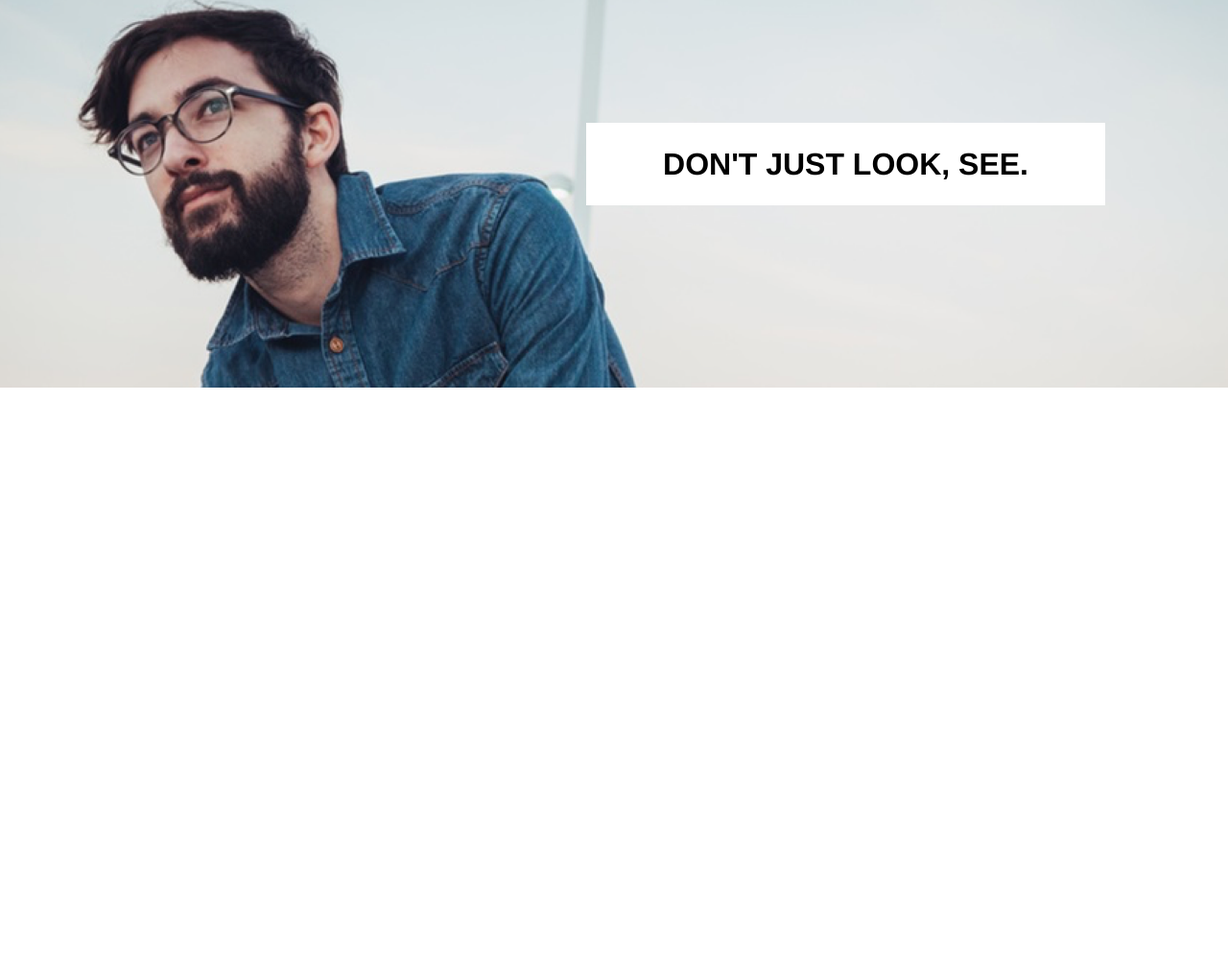
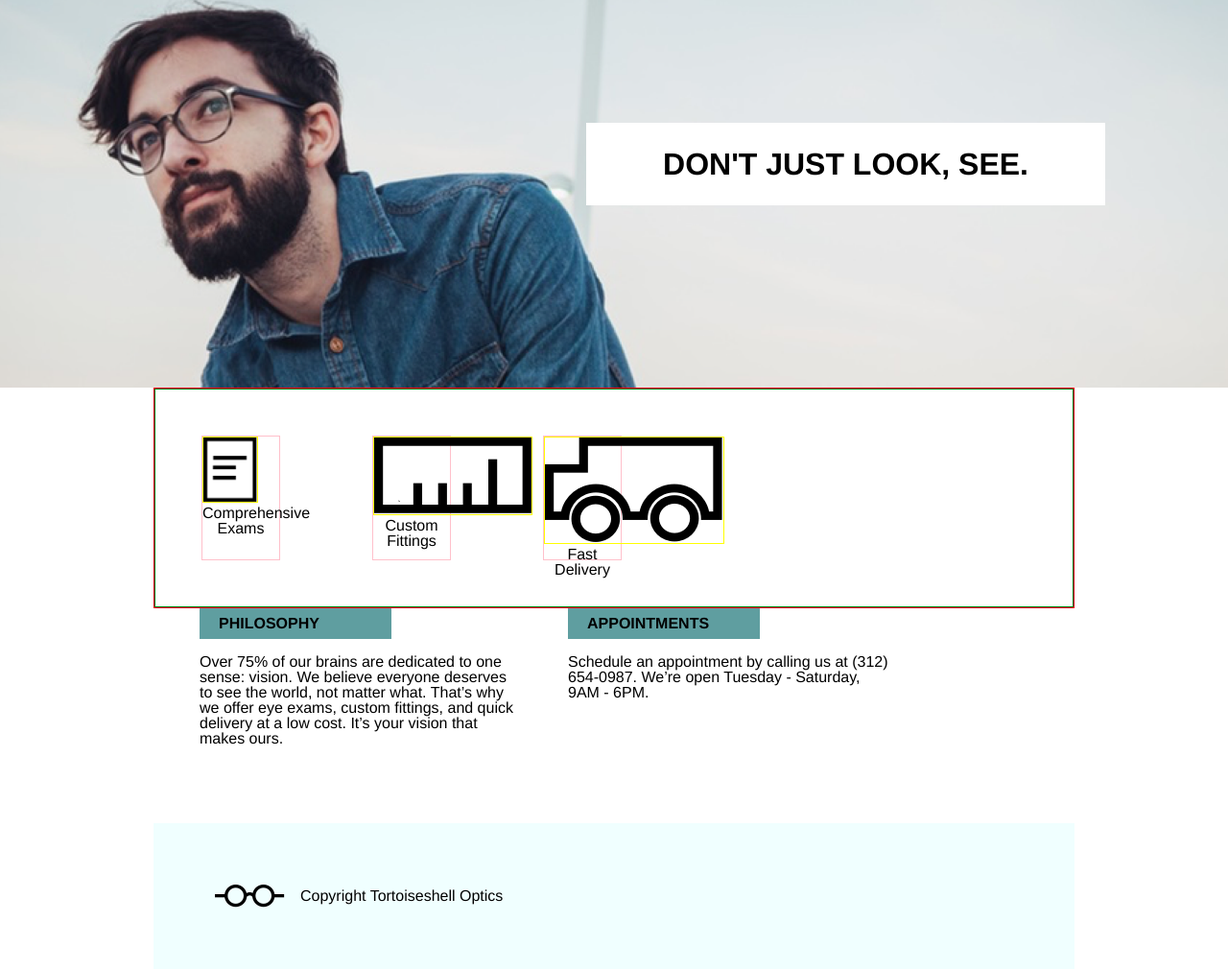
Before and after one commit to michnich02/tsoptics, a plain HTML site: page index.html in a window 1280 px wide. Shown: the part 116-1126 px from the top of the page at 96% size. Before the commit the page ends 800 px from the top, so only its background shows below. Drawn offline with Linux system fonts and the light colour scheme.

Commit message:
Just need to finish icons

```diff
--- a/index.html
+++ b/index.html
@@ -34,13 +34,51 @@
           <p>DON'T JUST LOOK, SEE.</p>
         </div>
 
-
       </div>
 <!-- ***** Content Section ***** -->
 
+<!-- ***** Icon Section ***** -->
+
+      <div class="content-section">
+        <div class="icons">
+          <div class="paper">
+            <img src="resources/images/paper-icon.png" alt="paper">
+            <p>Comprehensive Exams</p>
+          </div>
+          <div class="ruler">
+            <img src="resources/images/ruler-icon.png" alt="ruler">
+            <p>Custom Fittings</p>
+          </div>
+          <div class="truck">
+            <img src="resources/images/truck-icon.png" alt="truck">
+            <p>Fast Delivery</p>
+          </div>
+        </div>
+      </div>
+
+<!-- ***** Text Section ***** -->
+
+      <div class="text">
+        <div class="text-group philosophy">
+          <h1>PHILOSOPHY</h1>
+          <p>Over 75% of our brains are dedicated to one sense: vision. We
+            believe everyone deserves to see the world, not matter what. That’s
+            why we offer eye exams, custom fittings, and quick delivery at a
+            low cost. It’s your vision that makes ours.</p>
+        </div>
+        <div class="text-group appointments">
+          <h1>APPOINTMENTS</h1>
+          <p>Schedule an appointment by calling us at (312) 654-0987. We’re
+            open Tuesday - Saturday, 9AM - 6PM.</p>
+        </div>
+      </div>
 
 <!-- ***** Footer Section ***** -->
 
+      <div class="footer-section">
+        <img src="resources/images/logo-black.png" alt="logo">
+        <p>Copyright Tortoiseshell Optics</p>
+      </div>
 
     </div>
   </body>
--- a/resources/style.css
+++ b/resources/style.css
@@ -63,8 +63,6 @@ header img {
 
 }
 
-/* ***** Content Section ***** */
-
 .caption {
   display: flex;
   justify-content: flex-end;
@@ -82,4 +80,77 @@ header img {
   padding: 1.5rem 5rem;
 }
 
+/* ***** Content Section ***** */
+
+.content-section {
+  margin: auto;
+  border: 1px solid red;
+}
+
+/* ***** Icon Section ***** */
+
+.icons {
+  display: flex;
+  border: 1px solid green;
+}
+
+.icons p {
+  text-align: center;
+  font-family: Helvetica;
+}
+
+.icons img {
+  border: 1px solid yellow;
+}
+
+.paper, .ruler, .truck {
+  border: 1px solid pink;
+  margin: 3rem;
+  height: 8rem;
+  width: 5rem;
+}
+
+.paper img {
+  width: 3.5rem;
+}
+
+/* *****Text Section ***** */
+
+.text {
+  display: flex;
+}
+
+.text h1 {
+  font-family: Helvetica;
+  font-weight: bold;
+  font-size: 1rem;
+  background-color: cadetblue;
+  padding: 0.5rem 1.25rem;
+  width: 10rem;
+}
+
+.text p {
+  font-family: Helvetica;
+  margin-top: 1rem;
+}
+
+.text-group {
+  width: 35%;
+  margin-left: 5%;
+  margin-bottom: 5rem;
+}
+
 /* ***** Footer Section ***** */
+
+.footer-section {
+  background-color: azure;
+  display: flex;
+  padding: 4rem;
+  font-family: Helvetica;
+  align-items: center;
+}
+
+.footer-section img {
+  height: 1.5rem;
+  margin-right: 1rem;
+}
```
